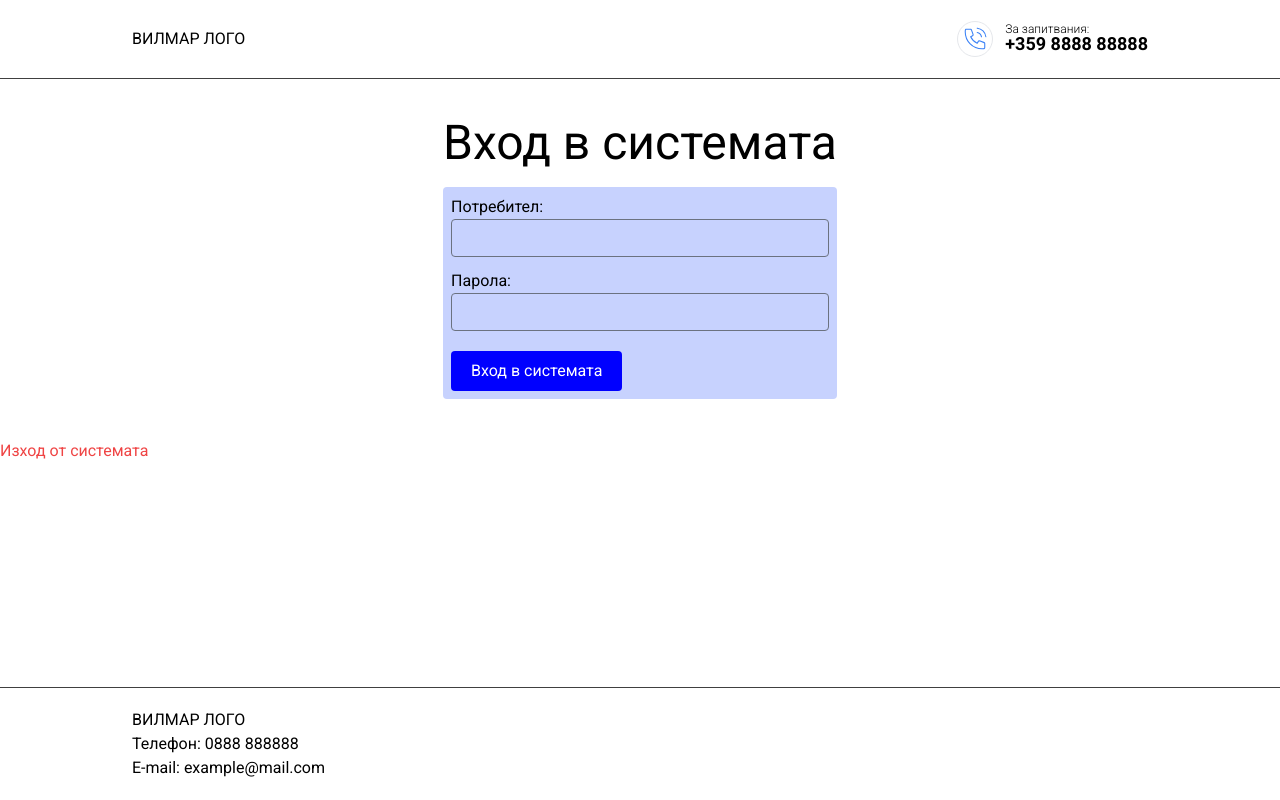
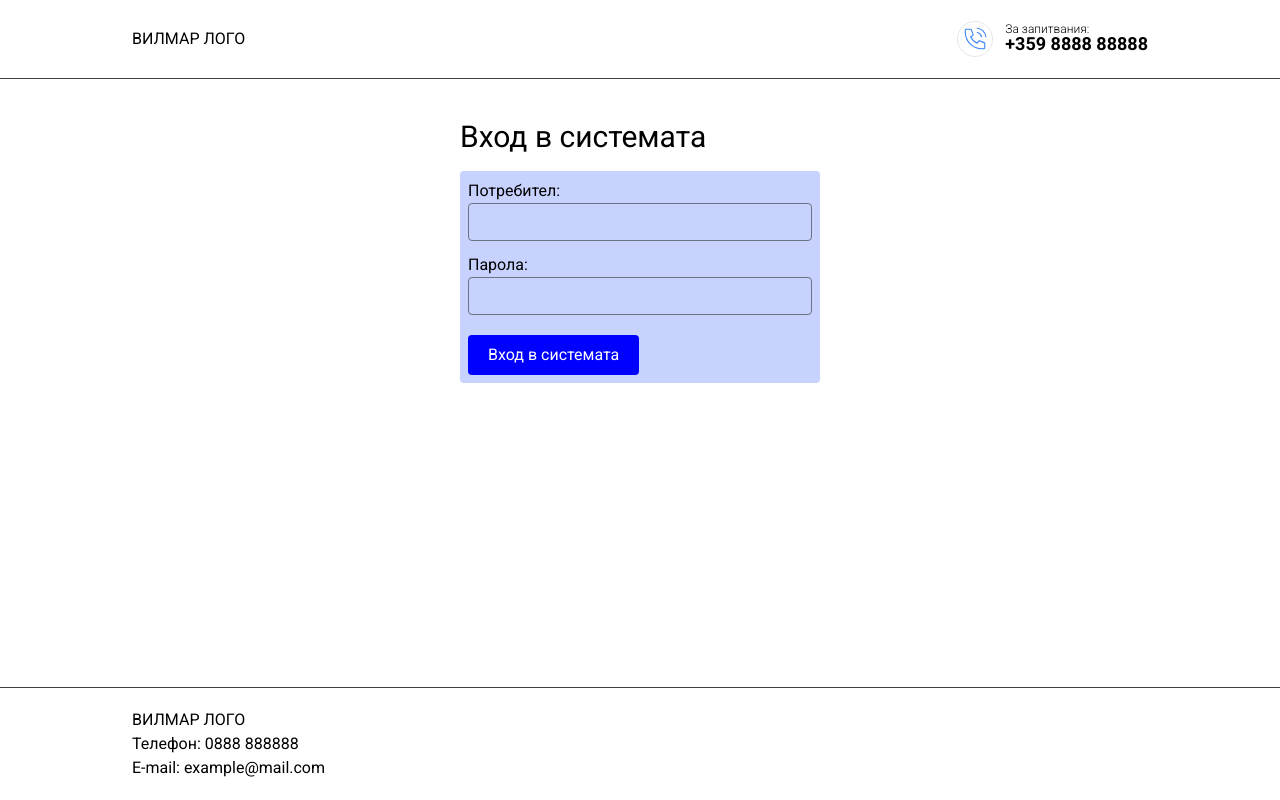
Before and after one commit to HladenRazum/next-epoxy-craft, a Next.js app: page /auth/login in a window 1280 px wide. Built offline with nearby package versions, Linux system fonts and the light colour scheme; no server answers.

Commit message:
added back invalidAddress

```diff
--- a/app/auth/login/page.tsx
+++ b/app/auth/login/page.tsx
@@ -92,11 +92,12 @@ export default function LoginPage() {
 
   return (
     <>
-      <main className="wrapper py-10 place-content-center grid">
-        <h1 className="text-5xl mb-5">Вход в системата</h1>
+      <main className="wrapper py-10">
+        <div className="place-content-center grid">
+          <h1 className="mb-4">Вход в системата</h1>
           <form
             onSubmit={handleSubmit(onSubmit)}
-          className="w-full max-w-[500px] bg-indigo-200 p-2 rounded text-black"
+            className="w-full min-w-[360px] max-w-[500px] bg-indigo-200 p-2 rounded text-black"
           >
             <div className="mb-3">
               <label htmlFor="username">Потребител: </label>
@@ -134,11 +135,9 @@ export default function LoginPage() {
               {isSubmitting ? "Влизане..." : "Вход в системата"}
             </button>
           </form>
+        </div>
       </main>
       {notification.status !== null && notificationEl}
-      <Link className="text-red-500" href={Routes.LOGOUT}>
-        Изход от системата
-      </Link>
     </>
   );
 }
--- a/app/css/globals.css
+++ b/app/css/globals.css
@@ -10,6 +10,10 @@
   input[type="password"],
   select {
     @apply rounded py-1;
+  }
+
+  h1 {
+    @apply text-3xl;
   }
 }
 
--- a/app/dashboard/components/AddProductForm.tsx
+++ b/app/dashboard/components/AddProductForm.tsx
@@ -3,12 +3,11 @@
 import { SubmitHandler, useForm } from "react-hook-form";
 import { addProduct, uploadImage, uploadSelectedImages } from "@/lib/firebase";
 import { ResponseStatuses } from "@/lib/constants";
-import { useEffect, useState } from "react";
 import { ErrorMessage } from "@hookform/error-message";
 import { addProductFormSchema, loginSchema } from "@/lib/schemas";
 import { zodResolver } from "@hookform/resolvers/zod";
 
-type FormFields = {
+export type FormFields = {
   type: EpoxyProductType;
   name: string;
   wood: string;
@@ -23,10 +22,11 @@ export default function AddProductForm() {
     register,
     handleSubmit,
     reset,
-    formState: { isSubmitting },
+    formState: { isSubmitting, errors },
   } = useForm<FormFields>();
 
   const onSubmit: SubmitHandler<FormFields> = async (data) => {
+    console.log(data);
     const mainImageFile = data.mainImage[0];
     // 1. Upload main image and get downloadUrl
     const uploadMainImageResponse = await uploadImage(mainImageFile);
@@ -70,12 +70,8 @@ export default function AddProductForm() {
       <h2 className="text-xl text-primary">Добави продукт</h2>
       <div className="mb-1">
         <label htmlFor="name">Име на продукта: </label>
-        <input
-          className="text-2xl bg-transparent "
-          {...register("name")}
-          type="text"
-          id="name"
-        />
+        <input {...register("name")} type="text" id="name" />
+        <ErrorMessage name="name" errors={errors} />
       </div>
 
       <select
--- a/app/dashboard/page.tsx
+++ b/app/dashboard/page.tsx
@@ -3,7 +3,7 @@ import AddProductForm from "./components/AddProductForm";
 export default function DashboardPage() {
   return (
     <div className="py-20">
-      <h1 className="text-2xl mb-10 text-center">Контролен Панел</h1>
+      <h1 className="mb-10 text-center">Контролен Панел</h1>
       <div className="grid place-items-center">
         <AddProductForm />
       </div>
--- a/app/layout.tsx
+++ b/app/layout.tsx
@@ -25,7 +25,7 @@ export default function RootLayout({
       <body className={roboto.className}>
         <div className="flex flex-col min-h-screen">
           <Navigation />
-          <div className="flex-1">{children}</div>
+          <div className="flex flex-col flex-1">{children}</div>
           <Footer />
         </div>
       </body>
--- a/app/products/[id]/components/ProductInfo.tsx
+++ b/app/products/[id]/components/ProductInfo.tsx
@@ -11,7 +11,7 @@ export default function ProductInfo({ product }: Props) {
 
   return (
     <>
-      <h1 className="text-4xl mb-1 font-bold text-primary">{product.name}</h1>
+      <h1 className="font-bold text-primary">{product.name}</h1>
       <p className="text-xl mb-5">Маса от епоксидна смола Ocean Blue и орех</p>
       <div className="mb-5">
         <h2 className="text-lg">Материали</h2>
--- a/app/products/[id]/page.tsx
+++ b/app/products/[id]/page.tsx
@@ -1,6 +1,6 @@
 import Gallery from "./components/Gallery";
 import { getAllProductIds, getProductById } from "@/lib/firebase";
-import InvalidAddress from "@/components/atoms/InvalidAddress";
+import InvalidAddress from "@/components/molecules/InvalidAddress";
 import { TERMS } from "@/lib/constants";
 import ProductInfo from "./components/ProductInfo";
 
--- /dev/null
+++ b/components/molecules/InvalidAddress.tsx
@@ -0,0 +1,13 @@
+import Link from "next/link";
+import React from "react";
+
+export default function InvalidAddress() {
+  return (
+    <main className="wrapper py-10">
+      <h1>Невалиден линк</h1>
+      <Link className="link" href="/">
+        Обратно към началната страница
+      </Link>
+    </main>
+  );
+}
--- a/lib/schemas.ts
+++ b/lib/schemas.ts
@@ -26,10 +26,10 @@ export const loginSchema = z.object({
 });
 
 export const addProductFormSchema = z.object({
-  name: z.string().trim().min(5, "Name must be at least 5 characters long"),
+  name: z.string().trim().min(1, "Полето е задължително"),
   type: z.enum(["table", "cutting-board", "table-top"], {
     errorMap: () => {
-      return { message: "Please select valid product type" };
+      return { message: "Моля изберете валиден тип" };
     },
   }), //TODO: inherit values from the type
 });
```
Lines whose indentation alone changed are shown as unchanged.
